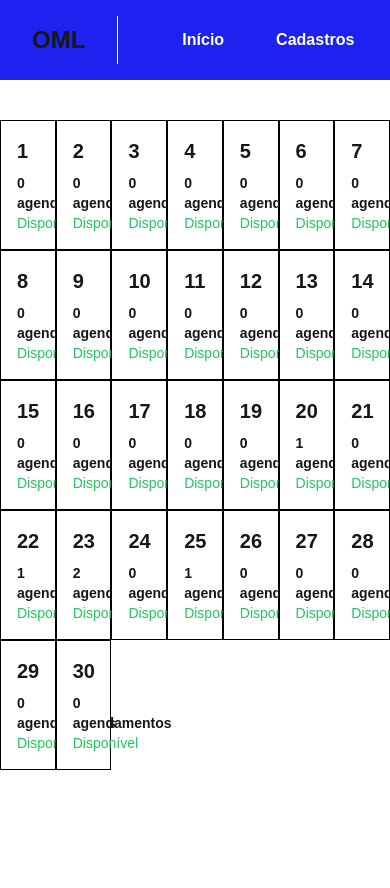
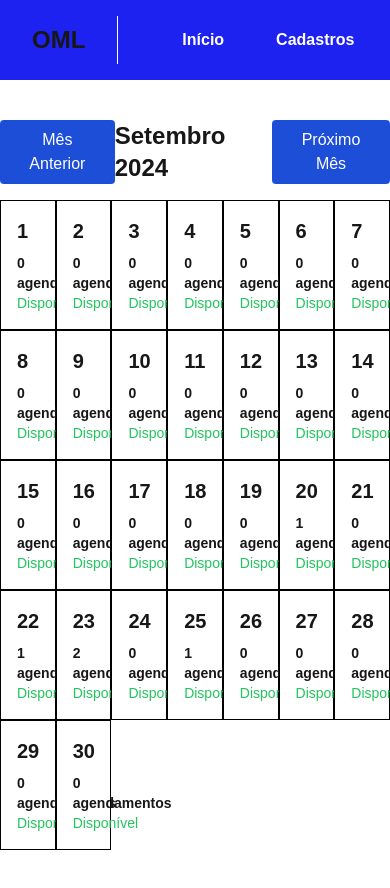
Before and after one commit to joaovitormgv/OML-Clinica-frontend, a Next.js app: page /pages/consultas/autorizados/calendario in a window 390 px wide. Shown: the top 888 px of the page. Built offline with nearby package versions, Linux system fonts and the light colour scheme.

Commit message:
fix: Calendar is now responsive

```diff
--- a/src/app/pages/consultas/autorizados/calendario/page.tsx
+++ b/src/app/pages/consultas/autorizados/calendario/page.tsx
@@ -1,24 +1,86 @@
 "use client";
-import React, { useState } from "react";
+import React, { useState, useRef, useEffect } from "react";
 import Mostrador from "@/app/components/mostrador/mostrador";
-
 // Exemplo de dados de consultas
 const initialAppointments = [
-  { day: 20, doctor: "Dr. João", patient: "Ana Silva", time: "14:00" },
-  { day: 22, doctor: "Dra. Maria", patient: "Carlos Souza", time: "10:00" },
-  { day: 23, doctor: "Dr. Pedro", patient: "Lucas Lima", time: "11:30" },
-  { day: 23, doctor: "Dr. Pedro", patient: "Bruna Carvalho", time: "15:00" },
-  { day: 25, doctor: "Dra. Maria", patient: "Lucas Lima", time: "09:00" },
+  {
+    day: 20,
+    month: 9,
+    year: 2024,
+    doctor: "Dr. João",
+    patient: "Ana Silva",
+    time: "14:00",
+  },
+  {
+    day: 22,
+    month: 9,
+    year: 2024,
+    doctor: "Dra. Maria",
+    patient: "Carlos Souza",
+    time: "10:00",
+  },
+  {
+    day: 23,
+    month: 9,
+    year: 2024,
+    doctor: "Dr. Pedro",
+    patient: "Lucas Lima",
+    time: "11:30",
+  },
+  {
+    day: 23,
+    month: 9,
+    year: 2024,
+    doctor: "Dr. Pedro",
+    patient: "Bruna Carvalho",
+    time: "15:00",
+  },
+  {
+    day: 25,
+    month: 9,
+    year: 2024,
+    doctor: "Dra. Maria",
+    patient: "Lucas Lima",
+    time: "09:00",
+  },
 ];
 
 const AdminCalendarPage = () => {
   const [selectedDay, setSelectedDay] = useState<number | null>(null);
   const [appointments, setAppointments] = useState(initialAppointments);
-  const [showNewAppointmentForm, setShowNewAppointmentForm] = useState(false);
+  const [currentMonth, setCurrentMonth] = useState(new Date().getMonth()); // Mês atual
+  const [currentYear, setCurrentYear] = useState(new Date().getFullYear()); // Ano atual
+
+  const popupRef = useRef<HTMLDivElement | null>(null);
+
+  const months = [
+    "Janeiro",
+    "Fevereiro",
+    "Março",
+    "Abril",
+    "Maio",
+    "Junho",
+    "Julho",
+    "Agosto",
+    "Setembro",
+    "Outubro",
+    "Novembro",
+    "Dezembro",
+  ];
+
+  // Função para calcular o número de dias no mês atual
+  const getDaysInMonth = (month: number, year: number) => {
+    return new Date(year, month + 1, 0).getDate();
+  };
 
   // Função para contar o número de agendamentos por dia
   const getAppointmentCount = (day: number) => {
-    return appointments.filter((app) => app.day === day).length;
+    return appointments.filter(
+      (app) =>
+        app.day === day &&
+        app.month === currentMonth + 1 &&
+        app.year === currentYear
+    ).length;
   };
 
   // Função para verificar se ainda há horários disponíveis
@@ -27,22 +89,81 @@ const AdminCalendarPage = () => {
     return count < 5; // Considera até 5 consultas por dia como disponíveis
   };
 
-  // Função para adicionar nova consulta
-  const addAppointment = (doctor: string, patient: string, time: string) => {
-    if (selectedDay) {
-      setAppointments([
-        ...appointments,
-        { day: selectedDay, doctor, patient, time },
-      ]);
-      setShowNewAppointmentForm(false); // Fecha o formulário após agendar
+  // Navegação entre meses
+  const nextMonth = () => {
+    if (currentMonth === 11) {
+      setCurrentMonth(0);
+      setCurrentYear(currentYear + 1);
+    } else {
+      setCurrentMonth(currentMonth + 1);
+    }
+    setSelectedDay(null); // Reseta o dia selecionado ao trocar de mês
+  };
+
+  const prevMonth = () => {
+    if (currentMonth === 0) {
+      setCurrentMonth(11);
+      setCurrentYear(currentYear - 1);
+    } else {
+      setCurrentMonth(currentMonth - 1);
+    }
+    setSelectedDay(null); // Reseta o dia selecionado ao trocar de mês
+  };
+
+  // Fechar o pop-up e voltar ao calendário
+  const closePopup = () => {
+    setSelectedDay(null);
+  };
+
+  // Fechar o popup ao clicar fora
+  useEffect(() => {
+    const handleClickOutside = (event: MouseEvent) => {
+      if (
+        popupRef.current &&
+        !popupRef.current.contains(event.target as Node)
+      ) {
+        closePopup();
       }
     };
 
+    if (selectedDay) {
+      document.addEventListener("mousedown", handleClickOutside);
+    }
+
+    return () => {
+      document.removeEventListener("mousedown", handleClickOutside);
+    };
+  }, [selectedDay]);
+
   return (
-    <div className="w-full h-screen flex flex-col items-center">
-      {/* Calendário ocupando a tela toda */}
-      <div className="grid grid-cols-7 w-full max-w-5xl mt-10">
-        {Array.from({ length: 30 }, (_, index) => {
+    <div className="w-full h-screen flex flex-col items-center relative">
+      {/* Calendário e navegação de meses */}
+      <div
+        className={`w-full h-full flex flex-col items-center ${
+          selectedDay ? "opacity-50" : ""
+        }`}
+      >
+        <div className="flex justify-between w-full max-w-5xl mt-10 mb-4">
+          <button
+            onClick={prevMonth}
+            className="bg-blue-700 text-white py-2 px-4 rounded hover:bg-blue-600"
+          >
+            Mês Anterior
+          </button>
+          <h2 className="text-2xl font-bold">{`${months[currentMonth]} ${currentYear}`}</h2>
+          <button
+            onClick={nextMonth}
+            className="bg-blue-700 text-white py-2 px-4 rounded hover:bg-blue-600"
+          >
+            Próximo Mês
+          </button>
+        </div>
+
+        {/* Calendário */}
+        <div className="grid grid-cols-7 w-full max-w-5xl">
+          {Array.from(
+            { length: getDaysInMonth(currentMonth, currentYear) },
+            (_, index) => {
               const day = index + 1;
               return (
                 <div
@@ -65,59 +186,53 @@ const AdminCalendarPage = () => {
                   </p>
                 </div>
               );
-        })}
+            }
+          )}
+        </div>
       </div>
 
-      {/* Sidebar abaixo do calendário */}
+      {/* Pop-up de consultas */}
       {selectedDay && (
-        <div className="w-full max-w-5xl h-auto mt-6 p-4">
+        <div
+          ref={popupRef}
+          className="fixed top-1/4 left-1/5 w-3/5 bg-white border border-gray-300 rounded-lg shadow-lg p-6"
+          style={{ zIndex: 100 }}
+        >
           <button
-            onClick={() => setShowNewAppointmentForm(true)}
-            className="bg-blue-700 text-white py-2 px-4 rounded hover:bg-blue-600 mb-4"
+            onClick={closePopup}
+            className="absolute top-4 right-4 hover:text-gray-800 text-2xl font-semibold"
           >
-            Agendar nova consulta
+            X
           </button>
+          <h2 className="text-2xl font-bold mb-4">
+            Consultas do dia {selectedDay} de {months[currentMonth]}{" "}
+            {currentYear}
+          </h2>
 
-          {/* Formulário para adicionar consulta */}
-          {showNewAppointmentForm && (
-            <div className="flex flex-col mb-4">
-              <input
-                type="text"
-                placeholder="Nome do Médico"
-                className="px-2 py-2 border-2 border-blue-700 rounded-lg mb-2"
-              />
-              <input
-                type="text"
-                placeholder="Nome do Paciente"
-                className="px-2 py-2 border-2 border-blue-700 rounded-lg mb-2"
-              />
-              <input
-                type="time"
-                className="px-2 py-2 border-2 border-blue-700 rounded-lg mb-2"
-              />
-              <button
-                onClick={() =>
-                  addAppointment("Nome do Médico", "Nome do Paciente", "14:00")
-                }
-                className="bg-blue-700 text-white py-2 px-4 rounded hover:bg-blue-600"
-              >
-                Confirmar
-              </button>
-            </div>
-          )}
-
-          {/* Consultas do dia com limite de altura e rolagem */}
-          <div className="max-h-60 overflow-y-auto mb-10">
+          {/* Consultas do dia */}
+          <div className="max-h-60 overflow-y-auto">
             <Mostrador
               dados={appointments
-                .filter((app) => app.day === selectedDay)
+                .filter(
+                  (app) =>
+                    app.day === selectedDay &&
+                    app.month === currentMonth + 1 &&
+                    app.year === currentYear
+                )
                 .map((app) => ({
                   medico: app.doctor,
                   paciente: app.patient,
-                  data: `${app.day}/09/2024`, // Ajuste conforme necessário para exibir o mês/ano corretamente
+                  data: `${app.day}/${app.month}/${app.year}`,
                   horario: app.time,
                 }))}
             />
+
+            {/* Mensagem caso não haja consultas */}
+            {getAppointmentCount(selectedDay) === 0 && (
+              <p className="text-center text-gray-500">
+                Nenhuma consulta agendada para este dia.
+              </p>
+            )}
           </div>
         </div>
       )}
```
Lines whose indentation alone changed are shown as unchanged.
